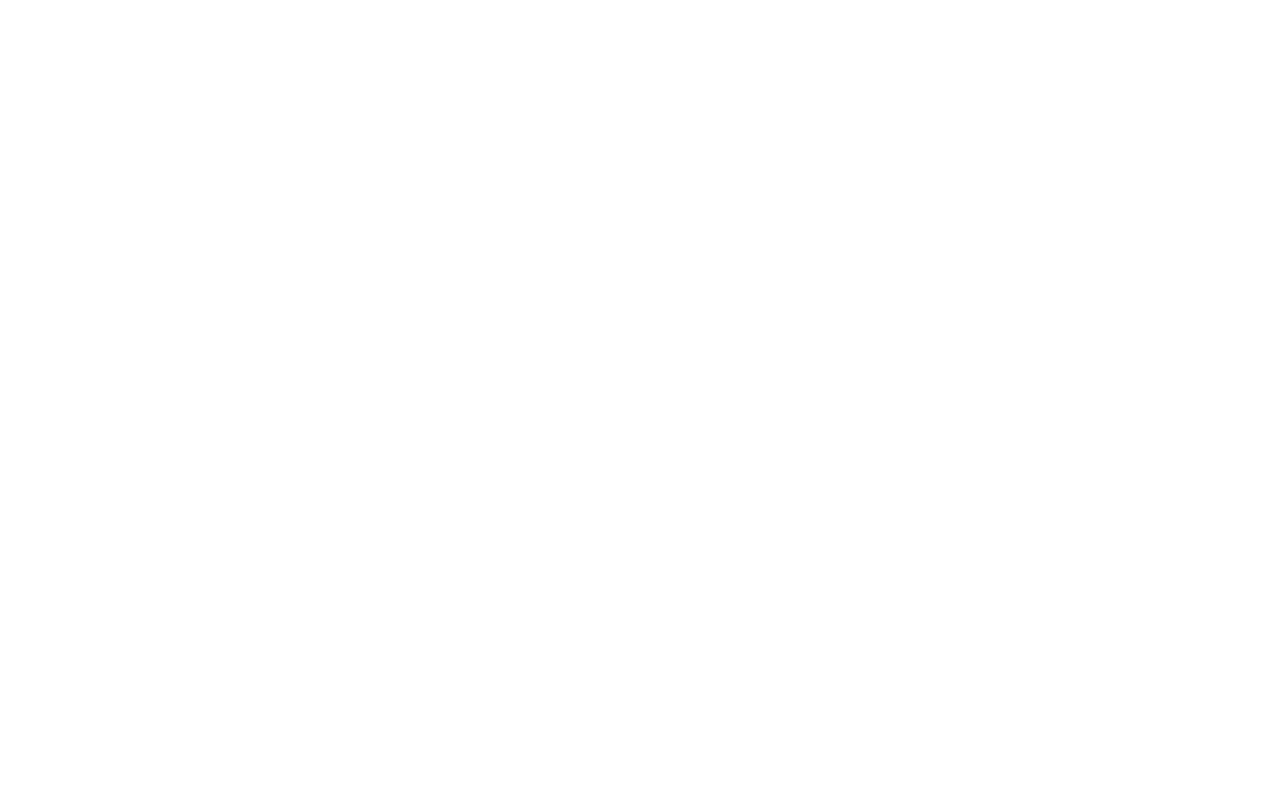
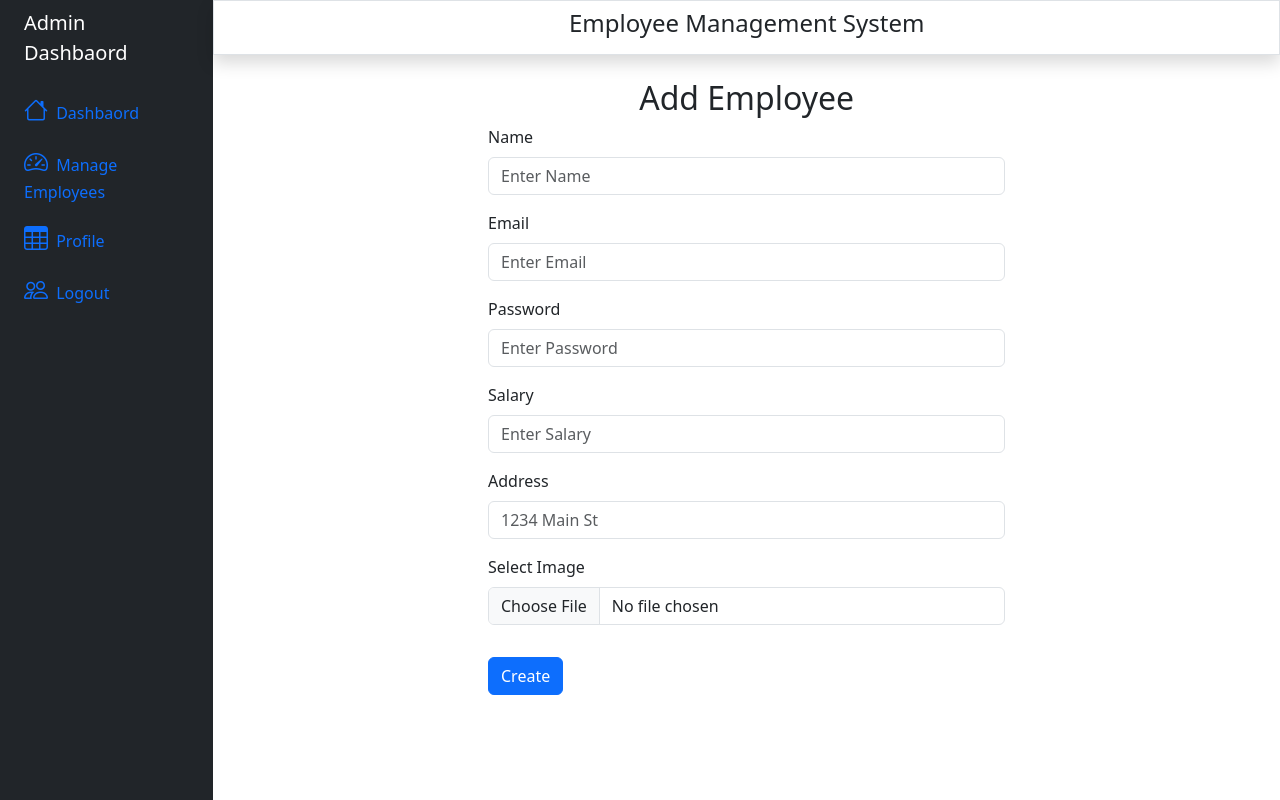
Before and after one commit to 23po/EmployeeManagementSystemReactNode, a React (Vite) app in the folder frontend/: page /create in a window 1280 px wide. Before the commit this address had no page. Built offline with nearby package versions, Linux system fonts and the light colour scheme.

Commit message:
add new user with bcrypt done

```diff
--- /dev/null
+++ b/frontend/src/AddEmployee.jsx
@@ -0,0 +1,71 @@
+import axios from 'axios';
+import React, { useState } from 'react'
+
+function AddEmployee() {
+
+    const [data, setData] = useState({
+        name: '',
+        email:'',
+        password: '',
+        image: '',
+        address: '',
+        salary: '',
+    })
+
+    const handleSubmit = (event) => {
+        event.preventDefault();
+        const formData = new FormData();
+        formData.append("name", data.name);
+        formData.append("email", data.email);
+        formData.append("password", data.password);
+        formData.append("salary", data.salary);
+        formData.append("address", data.address);
+        formData.append("image", data.image);
+        axios.post('http://localhost:8081/create', formData)
+         .then(res => console.log(res))
+         .catch(err => console.log(err));
+    }
+
+  return (
+    <div className='d-flex flex-column align-items-center pt-4'>
+        <h2>Add Employee</h2>
+			<form className="row g-3 w-50" onSubmit={handleSubmit}>
+			<div className="col-12">
+					<label htmlFor="inputName" className="form-label">Name</label>
+					<input type="text" className="form-control" id="inputName" placeholder='Enter Name' autoComplete='off'
+					onChange={e => setData({...data, name: e.target.value})}/>
+				</div>
+				<div className="col-12">
+					<label htmlFor="inputEmail4" className="form-label">Email</label>
+					<input type="email" className="form-control" id="inputEmail4" placeholder='Enter Email' autoComplete='off'
+					onChange={e => setData({...data, email: e.target.value})}/>
+				</div>
+				<div className="col-12">
+					<label htmlFor="inputPassword4" className="form-label">Password</label>
+					<input type="password" className="form-control" id="inputPassword4" placeholder='Enter Password'
+					 onChange={e => setData({...data, password: e.target.value})}/>
+				</div>
+				<div className="col-12">
+					<label htmlFor="inputSalary" className="form-label">Salary</label>
+					<input type="text" className="form-control" id="inputSalary" placeholder="Enter Salary" autoComplete='off'
+					onChange={e => setData({...data, salary: e.target.value})}/>
+				</div>
+				<div className="col-12">
+					<label htmlFor="inputAddress" className="form-label">Address</label>
+					<input type="text" className="form-control" id="inputAddress" placeholder="1234 Main St" autoComplete='off'
+					onChange={e => setData({...data, address: e.target.value})}/>
+				</div>
+				<div className="col-12 mb-3">
+					<label className="form-label" htmlFor="inputGroupFile01">Select Image</label>
+					<input type="file" className="form-control" id="inputGroupFile01"
+					onChange={e => setData({...data, image: e.target.files[0]})}/>
+				</div>
+				<div className="col-12">
+					<button type="submit" className="btn btn-primary">Create</button>
+				</div>
+			</form>
+    </div>
+  )
+}
+
+export default AddEmployee
--- a/frontend/src/App.jsx
+++ b/frontend/src/App.jsx
@@ -3,6 +3,10 @@ import { useState } from 'react'
 import Login from './Login'
 import {BrowserRouter, Routes, Route} from 'react-router-dom'
 import Dashboard from './Dashboard'
+import Employee from './Employee'
+import Profile from './Profile'
+import Home from './Home'
+import AddEmployee from './AddEmployee'
 
 function App() {
   //const [count, setCount] = useState(0)
@@ -11,9 +15,16 @@ function App() {
       <div>
        <BrowserRouter>
        <Routes>
-        <Route path='/' element={<Dashboard/>}></Route>
+      <Route path='/' element={<Dashboard/>}>
+        <Route path='' element={<Home/>}></Route>
+        <Route path='/employee' element={<Employee/>}></Route>
+        <Route path='/profile' element={<Profile/>}></Route>
+        <Route path='/create' element={<AddEmployee/>}></Route>
         <Route path='/login' element={<Login/>}></Route>
+
+      </Route>
        </Routes>
+
        </BrowserRouter>
 
 
--- a/frontend/src/Dashboard.jsx
+++ b/frontend/src/Dashboard.jsx
@@ -1,5 +1,7 @@
 import React from 'react'
 import 'bootstrap-icons/font/bootstrap-icons.css'
+import { Link, Outlet } from 'react-router-dom'
+
 function Dashboard() {
   return (
     <div className="container-fluid">
@@ -11,22 +13,22 @@ function Dashboard() {
                 </a>
                 <ul className="nav nav-pills flex-column mb-sm-auto mb-0 align-items-center align-items-sm-start" id="menu">
                     <li className="nav-item">
-                        <a href="#" className="nav-link align-middle px-0">
+                        <Link to="/" className="nav-link align-middle px-0">
                             <i className="fs-4 bi-house"></i> <span className="ms-1 d-none d-sm-inline">Dashbaord</span>
-                        </a>
+                        </Link>
                     </li>
                     <li>
-                        <a href="#submenu1" data-bs-toggle="collapse" className="nav-link px-0 align-middle">
-                            <i className="fs-4 bi-speedometer2"></i> <span className="ms-1 d-none d-sm-inline">Manage Employees</span> </a>
+                        <Link to="/employee" data-bs-toggle="collapse" className="nav-link px-0 align-middle">
+                            <i className="fs-4 bi-speedometer2"></i> <span className="ms-1 d-none d-sm-inline">Manage Employees</span> </Link>
                     </li>
                     <li>
-                        <a href="#" className="nav-link px-0 align-middle">
-                            <i className="fs-4 bi-table"></i> <span className="ms-1 d-none d-sm-inline">Profile</span></a>
+                        <Link to="/profile" className="nav-link px-0 align-middle">
+                            <i className="fs-4 bi-table"></i> <span className="ms-1 d-none d-sm-inline">Profile</span></Link>
                     </li>
 
                     <li>
-                        <a href="#" className="nav-link px-0 align-middle">
-                            <i className="fs-4 bi-people"></i> <span className="ms-1 d-none d-sm-inline">Logout</span> </a>
+                        <Link to="/login" className="nav-link px-0 align-middle">
+                            <i className="fs-4 bi-people"></i> <span className="ms-1 d-none d-sm-inline">Logout</span> </Link>
                     </li>
                 </ul>
 
@@ -36,6 +38,7 @@ function Dashboard() {
             <div className='p-2 d-flex justify-content-center border shadow'>
               <h4>Employee Management System</h4>
             </div>
+            <Outlet/>
         </div>
     </div>
 </div>
--- /dev/null
+++ b/frontend/src/Employee.jsx
@@ -0,0 +1,15 @@
+import React from 'react'
+import { Link } from 'react-router-dom'
+
+function Employee() {
+  return (
+    <div className='px-5 py-3'>
+      <div className='d-flex justify-content-center'>
+        <h3>Employee List</h3>
+      </div>
+      <Link to="/create" className='btn btn-success'>Add Employee</Link>
+    </div>
+  )
+}
+
+export default Employee
--- /dev/null
+++ b/frontend/src/Home.jsx
@@ -0,0 +1,52 @@
+import React from 'react'
+
+function Home() {
+  return (
+  <div>
+    <div className='p-3 d-flex justify-content-around'>
+      <div className='px-3 pt-2 pb-3 border shadow-sm w-25'>
+          <div className='text-center pb-1'>
+            <h4>Admin</h4>
+          </div>
+          <hr />
+          <div className=''>
+            <h5>Total: {}</h5>
+          </div>
+        </div>
+        <div className='px-3 pt-2 pb-3 border shadow-sm w-25'>
+          <div className='text-center pb-1'>
+            <h4>Employee</h4>
+          </div>
+          <hr />
+          <div className=''>
+            <h5>Total: {}</h5>
+          </div>
+        </div>
+        <div className='px-3 pt-2 pb-3 border shadow-sm w-25'>
+          <div className='text-center pb-1'>
+            <h4>Salary</h4>
+          </div>
+          <hr />
+          <div className=''>
+            <h5>Total: {}</h5>
+          </div>
+        </div>
+      </div>
+
+      <div className='mt-4 px-5 pt-3'>
+        <h3>List of Admins</h3>
+      </div>
+      <table className='table'>
+        <thead>
+          <th>Email</th>
+          <th>Action</th>
+        </thead>
+        <tbody>
+
+        </tbody>
+      </table>
+      </div>
+  )
+}
+
+export default Home
--- /dev/null
+++ b/frontend/src/Profile.jsx
@@ -0,0 +1,9 @@
+import React from 'react'
+
+function Profile() {
+  return (
+    <div>Profile</div>
+  )
+}
+
+export default Profile
```
Also changed, not shown: 1 other file (tests, documents, lock files or other folders).
